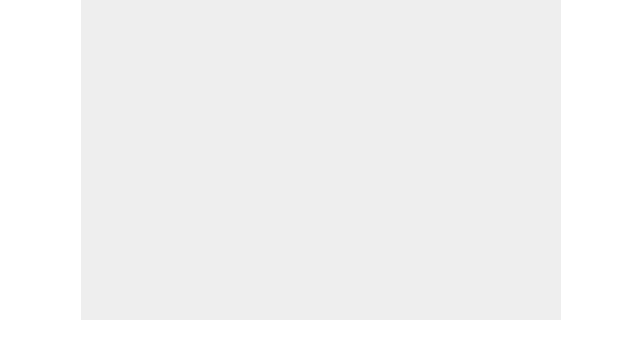
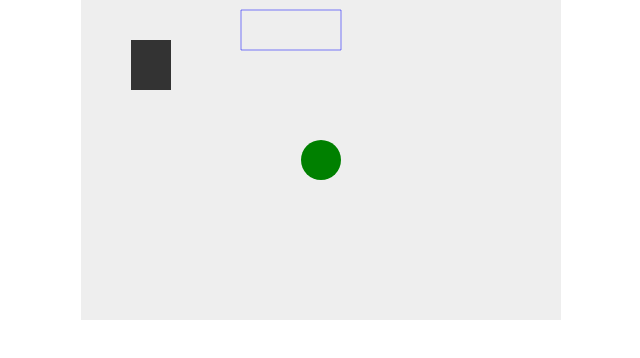
Before and after one commit to Doppon/BreakoutGame, a plain HTML site: page index.html in a window 1280 px wide. Shown: the whole page, without its empty margins (319-959 px from the left). Drawn offline with Linux system fonts and the light colour scheme.

Commit message:
要素を追加

```diff
--- a/index.html
+++ b/index.html
@@ -10,5 +10,27 @@
 </head>
 <body>
     <canvas id="myCanvas" width="480" height="320"></canvas>
+    <script>
+        var canvas = document.getElementById("myCanvas");
+        var ctx = canvas.getContext("2d");
+
+        ctx.beginPath();
+        ctx.rect(50, 40, 40, 50);
+        ctx.fillStyle = "#333333";
+        ctx.fill();
+        ctx.closePath();
+
+        ctx.beginPath();
+        ctx.arc(240, 160, 20, 0, Math.PI*2, false);
+        ctx.fillStyle = "green";
+        ctx.fill();
+        ctx.closePath();
+
+        ctx.beginPath();
+        ctx.rect(160, 10, 100, 40);
+        ctx.strokeStyle = "rgba(0, 0, 255, 0.5)";
+        ctx.stroke();
+        ctx.closePath();
+    </script>
 </body>
 </html>
```
